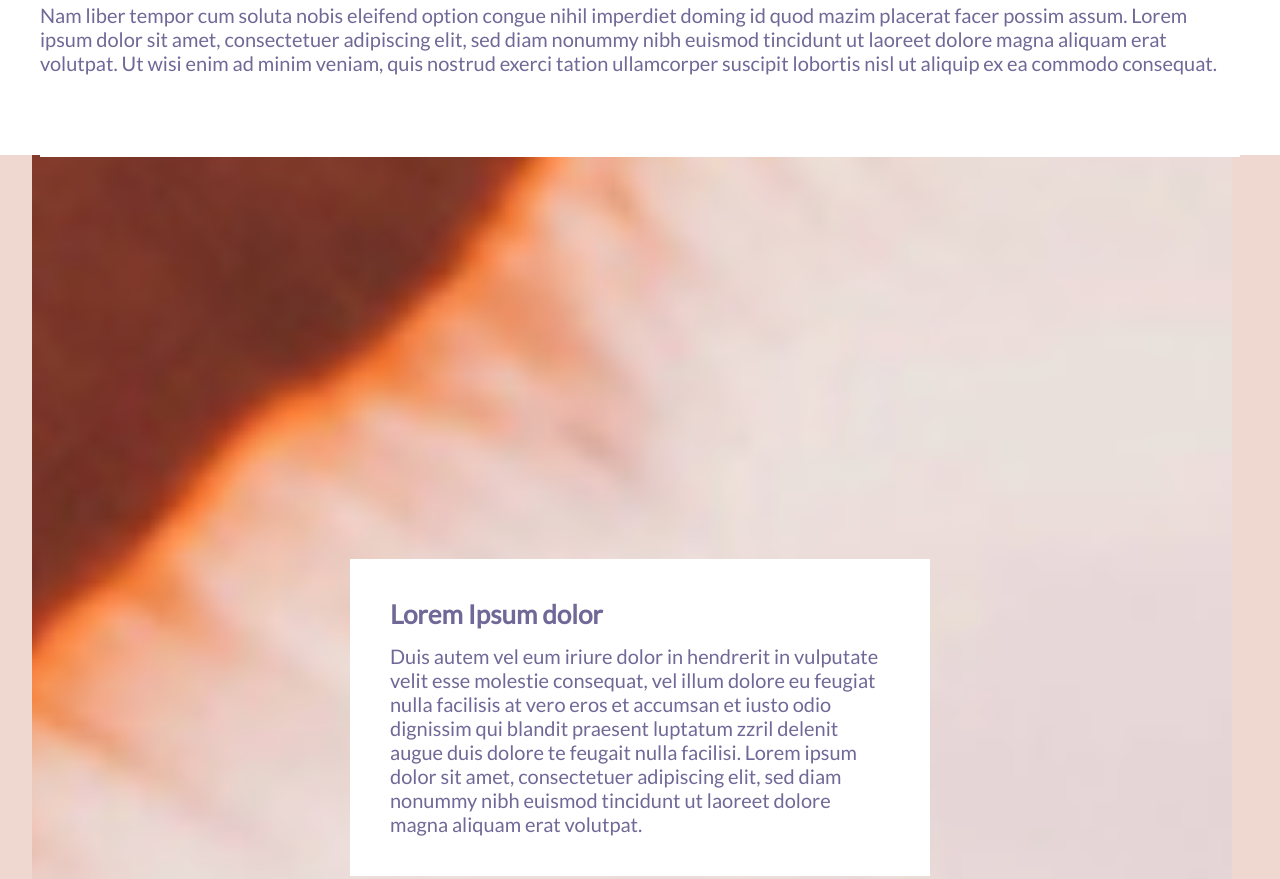
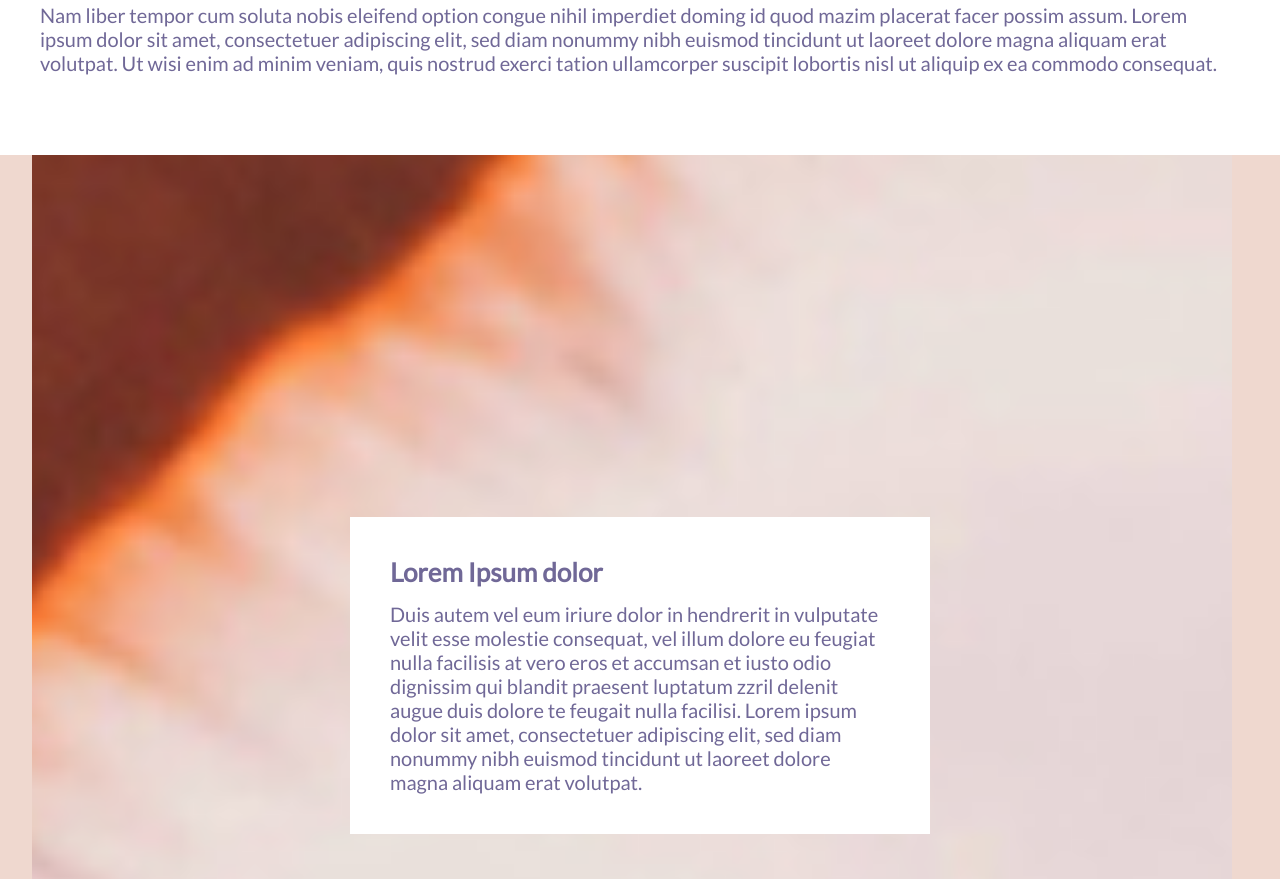
Before and after one commit to dobirr/vicos, a plain HTML site: page index.html in a window 1280 px wide. Shown: the part 1198-2077 px from the top of the page. Drawn offline with Linux system fonts and the light colour scheme.

Commit message:
updated css

```diff
--- a/css/vicos.css
+++ b/css/vicos.css
@@ -53,8 +53,7 @@ img {
 }
 .vicos .content-wrap{
     position: relative;
-    min-height: 140vh;
-    border-top: 2px solid white;
+    min-height: 130vh;
     display: flex;
     justify-content: center;
     align-items: center;
@@ -72,7 +71,7 @@ img {
 
 .vicos-image.active {
     z-index: 10;
-    animation: show .3s forwards linear, zoom 20s forwards linear;
+    animation: show .15s forwards linear, zoom 20s forwards linear;
 }
 
 @keyframes show {
```
